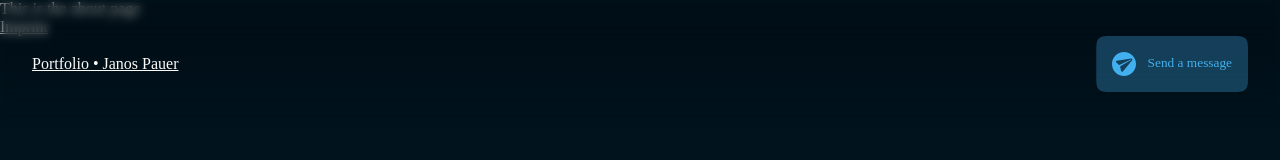
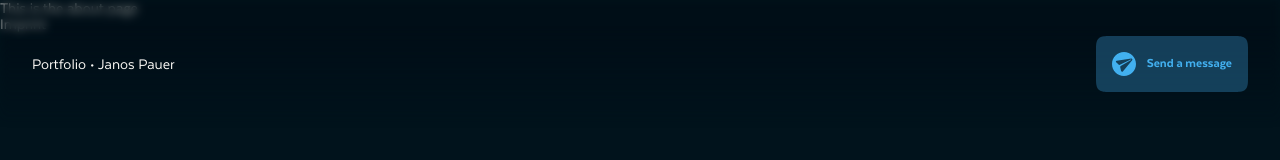
Before and after one commit to janospower/janos-portfolio, a Svelte app: page /imprint in a window 1280 px wide. Built offline with nearby package versions, Linux system fonts and the light colour scheme; a web font is replaced by a local one.

Commit message:
Add custom fonts

```diff
--- a/src/app.scss
+++ b/src/app.scss
@@ -1,4 +1,5 @@
 @import './lib/scss/variables.scss';
+@import './lib/scss/fonts.scss';
 
 body {
 
@@ -8,11 +9,12 @@ body {
     min-height: -webkit-fill-available;
     background-color: var(--color-neutral--900);
     color: var(--color-neutral--100);
+    font-family: 'Texta', sans-serif;
+    font-weight: var(--font-weight--normal);
 }
 
 html {
     scroll-behavior: smooth;
-
     -ms-text-size-adjust: 100%;
     -webkit-text-size-adjust: 100%;
     -moz-osx-font-smoothing: grayscale;
@@ -24,6 +26,7 @@ html {
 
 a {
     color: inherit;
+    text-decoration: none;
 }
 
 *,
--- a/src/lib/components/button.svelte
+++ b/src/lib/components/button.svelte
@@ -49,6 +49,7 @@
 		transition: all var(--transition--100);
 		cursor: pointer;
 		font-family: inherit;
+		font-weight: var(--font-weight--emphasis);
 		clip-path: var(--squircle);
 	}
 </style>
--- /dev/null
+++ b/src/lib/scss/fonts.scss
@@ -0,0 +1,18 @@
+@font-face {
+    font-family: 'Texta';
+    src: url('/fonts/texta/texta-heavy-webfont-webfont.woff2') format('woff2'),
+         url('/fonts/texta/texta-heavy-webfont-webfont.woff') format('woff');
+    font-weight: 800;
+    font-style: normal;
+}
+
+
+
+
+@font-face {
+    font-family: 'Texta';
+    src: url('/fonts/texta/texta-regular-webfont-webfont.woff2') format('woff2'),
+         url('/fonts/texta/texta-regular-webfont-webfont.woff') format('woff');
+    font-weight: 400;
+    font-style: normal;
+}
--- a/src/lib/scss/variables.scss
+++ b/src/lib/scss/variables.scss
@@ -57,6 +57,9 @@
     --transition--100: .2s ease;
 
     $screen-size--small: 667px;
+
+    --font-weight--normal: 400;
+    --font-weight--emphasis: 800;
 
     --squircle: polygon(
 			100% calc(100% - 8px * 2),
```
Also changed, not shown: static/fonts/texta/texta-heavy-webfont-webfont.woff (added), static/fonts/texta/texta-heavy-webfont-webfont.woff2 (added), static/fonts/texta/texta-regular-webfont-webfont.woff (added), static/fonts/texta/texta-regular-webfont-webfont.woff2 (added).
